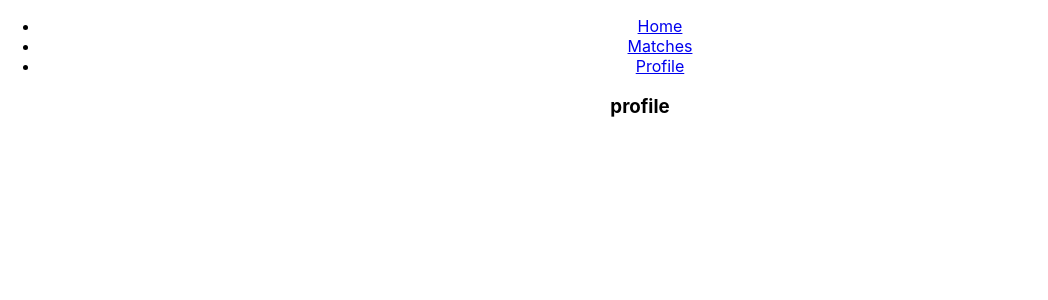
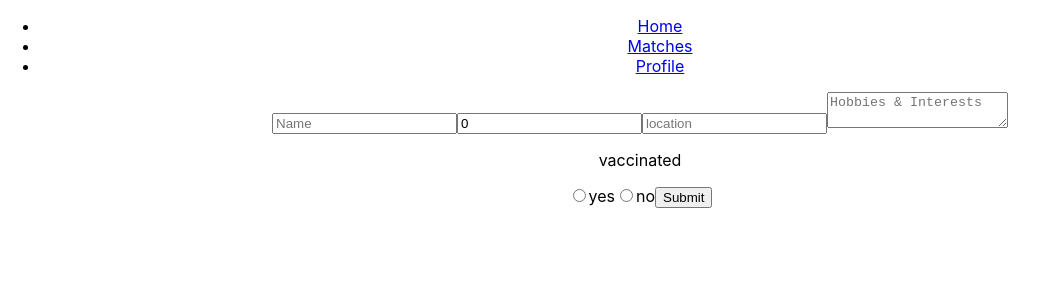
Before and after one commit to nls20/Dating_App_Frontend, a React (Create React App) app: page /profile in a window 1280 px wide. Shown: the top 300 px of the page, without its empty margins (0-1048 px from the left). Built offline with nearby package versions, Linux system fonts and the light colour scheme.

Commit message:
form almost made

```diff
--- a/src/components/ProfilePage.js
+++ b/src/components/ProfilePage.js
@@ -1,8 +1,78 @@
+import {useState} from 'react';
 
-const ProfilePage = () => {
+const ProfilePage = ({onSubmitForm}) => {
+
+    const [name, setName] = useState("");
+    const [age, setAge] = useState(0);
+    const [location, setLocation] = useState("");
+    const [hobbies, setHobbies] = useState("");
+    // const [gender, setGender] = useState(null);
+    // const [preference, setPreference] = useState(null);
+    const [vaccinated, setVaccinated] = useState(0);
+
+    const handelName = (evt) => {
+        setName(evt.target.value)
+    }
+
+    const handelAge = (evt) => {
+        setAge(evt.target.value)
+    }
+
+    const handelLocation = (evt) => {
+        setLocation(evt.target.value)
+    }
+    const handelHobbies = (evt) => {
+        setHobbies(evt.target.value)
+    }
+
+    const handelVaccinated = (evt) => {
+        setVaccinated(evt.target.value)
+    }
+
+    const handelSubmitForm = (evt) => {
+        evt.preventDefault()
+    }
+
+    // const selectGenderOptions = gender.map(({gender, id}) => (
+    //     <option key={id} value={id}>{gender}</option>
+    // ))
+
+    //  const handleSelectedGender = (evt) => {
+    //      onGenderSelect(evt.target.value)
+    //  }
+
+    // const selectGenderPreference = preference.map(({preference, id}) => (
+    //     <option key={id} value={id}>{preference}</option>
+    // ))
 
     return (
-        <h3>profile</h3>
+        <form className="setUp-input" onSubmit={handelSubmitForm}>
+
+            <input type="text" placeholder="Name" value={name} onChange={handelName}/>
+            <input type="number" placeholder="Age" value={age} onChange={handelAge}/>
+            <input type="text" placeholder="location" value={location} onChange={handelLocation}/>
+             <textarea type="text" placeholder="Hobbies & Interests" value={hobbies} onChange={handelHobbies}/>
+             {/* <select>
+                 <option value="gender" disabled selected hidden>Choose a gender</option>
+                 {selectGenderOptions}
+             </select>
+             <select>
+                 <option value="gender" disabled selected hidden>Choose a Preference</option>
+                 {selectGenderPreference}
+             </select> */}
+
+             <p>vaccinated</p>
+             <input type="radio" id="Choice1"
+               name="vaccinated" value={1} onChange={handelVaccinated}/>
+             <label for="Choice1">yes</label>
+
+            <input type="radio" id="Choice2"
+            name="vaccinated" value={2} onChange={handelVaccinated}/>
+           <label for="Choice2">no</label>
+
+           <input id="button" type="submit" value="Submit"></input>
+        </form>
+
     )
 }
 export default ProfilePage
```
Also changed, not shown: 1 other file (tests, documents, lock files or other folders).
